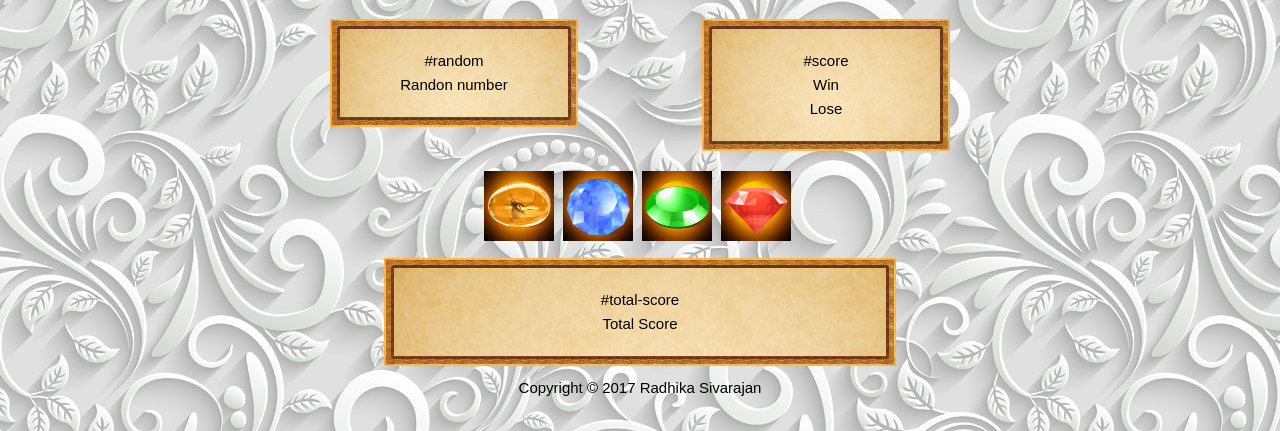
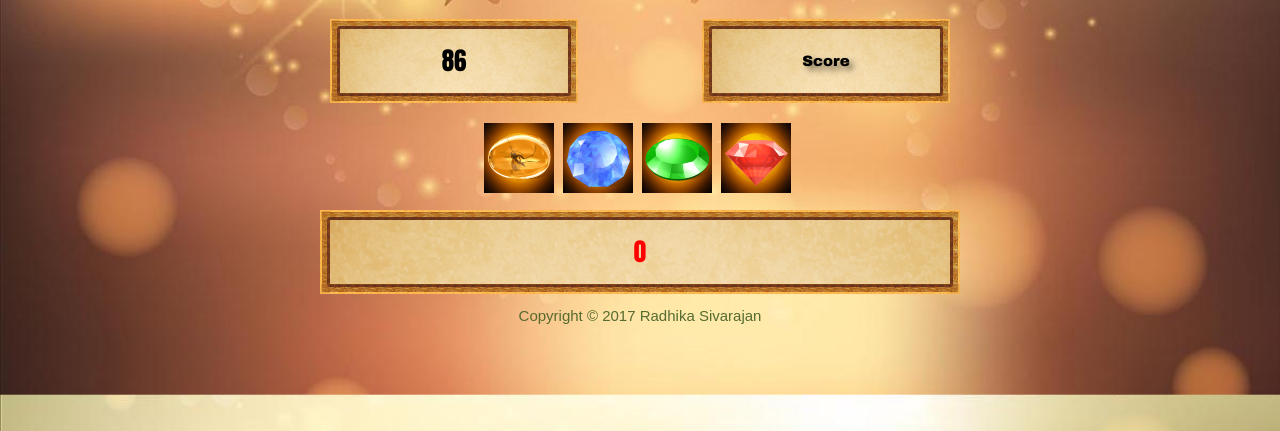
Before and after one commit to radhika-sivarajan/CrystalsCollector-Game, a PHP site: page / in a window 1280 px wide. Shown: the part 369-800 px from the top of the page. Run offline with PHP 8.4, Linux system fonts and the light colour scheme; some libraries are stand-ins or nearby versions.

Commit message:
Updated files

```diff
--- a/assets/css/style.css
+++ b/assets/css/style.css
@@ -6,7 +6,8 @@ body {
   font-family: 'Arial', 'Helvetica Neue', Helvetica, sans-serif;
   font-size: 15px;
   line-height: 24px;
-  background: url("../images/background.jpg") repeat;
+  background: url("../images/background_3.jpg");
+  background-size: cover;
 }
 
 div, footer{
@@ -37,14 +38,15 @@ h1 {
 }
 
 @-webkit-keyframes masked-animation {
-	0% {background-position: left bottom;}
-	100% {background-position: right bottom;}
+	0% {background-position: left;}
+	100% {background-position: right;}
 }
 
 ol {
 	background: url("../images/instruction.jpg");
 	background-size: cover;
 	padding: 30px;
+	color: #472a22;
 }
 
 h2 {
@@ -64,6 +66,15 @@ img {
 	background: url("../images/glitter2.gif") center;
 	background-size: cover;
 	margin-right: 5px;
+	-moz-transition: all .3s ease-out;
+ 	-webkit-transition: all .3s ease-out;
+	transition: all .3s ease-out;
+}
+
+img:hover {
+  -moz-transform: scale(1.3);
+  -webkit-transform: scale(1.3);
+  transform: scale(1.3);
 }
 
 .randomScore {
@@ -84,14 +95,31 @@ img {
 	border-image: url(../images/wood.png) 55 56 56 55 repeat;
 }
 
-#random { float: left; }
+#random {
+	float: left;
+	font-family: Impact, Charcoal, sans-serif;
+	font-size: 25px;
+}
 
-#score { float: right; }
+#score {
+	float: right;
+	font-family: Arial Black, Gadget, sans-serif;
+    font-size: 15px;
+	text-shadow: 4px 4px 6px rgba(0,0,0,0.5) ;
+}
 
 .crystalsDisplay {
 	text-align: center;
 }
 
+#total-score {
+	width: 50%;
+	font-family: Impact, Charcoal, sans-serif;
+	font-size: 25px;
+	color: red;
+}
+
 footer {
 	text-align: center;
+	color: darkolivegreen;
 }
--- a/assets/javascript/game.js
+++ b/assets/javascript/game.js
@@ -0,0 +1,65 @@
+$(document).ready(function() {
+
+	var win = 0;
+	var loss = 0;
+	var randomNumber;
+	var totalScore;
+	var amberCrystalNum;
+	var blueCrystalNum;
+	var greenCrystalNum;
+	var redCrystalNum;
+
+	//Updating score board with win, loss count
+	function updateScore(winCount, lossCount, comment){
+		var scores = comment + "<br>Win : " + winCount + "<br>Loss : " + lossCount ;
+		$("#score").html(scores);
+	}
+
+	//Start game
+	function startGame(){
+		randomNumber = Math.floor(Math.random() * 102) + 19;
+		$("#random").html(randomNumber);
+
+		totalScore=0;
+		$("#total-score").html(totalScore);
+
+		amberCrystalNum = Math.floor(Math.random() * 12) + 1;
+		blueCrystalNum = Math.floor(Math.random() * 12) + 1;
+		greenCrystalNum = Math.floor(Math.random() * 12) + 1;
+		redCrystalNum = Math.floor(Math.random() * 12) + 1;
+
+		$("#amberCrystal").attr("value", amberCrystalNum);
+	    $("#blueCrystal").attr("value", blueCrystalNum);
+	    $("#greenCrystal").attr("value", greenCrystalNum);
+	    $("#redCrystal").attr("value", redCrystalNum);
+	}
+
+    startGame();
+
+    //On clicking crystals
+    $(".crystal").on("click", function(){
+
+    	//Adding crystal values to reach random value by computer
+    	totalScore = totalScore + parseInt($(this).attr("value"));
+    	$("#total-score").html(totalScore);
+
+    	//If total score equal random number
+    	if(totalScore === randomNumber){
+    		win++;
+    		message = "You won !!";
+    		updateScore(win, loss, message);
+    		alert("WON !!");
+    		startGame();
+    	}
+
+    	//If total score is greater than random number
+    	if(totalScore > randomNumber){
+    		loss++;
+    		message = "You lost !!";
+    		updateScore(win, loss, message);
+    		alert("LOST !!");
+    		startGame();
+    	}
+    });
+
+});
--- a/index.html
+++ b/index.html
@@ -2,7 +2,9 @@
 <html>
 <head>
 	<meta charset="utf-8">
-	<title></title>
+	<title>Crystal Collector</title>
+
+	<script src="https://code.jquery.com/jquery-3.1.1.min.js"></script>
 
 	<link rel="stylesheet" type="text/css" href="assets/css/reset.css">
   	<link rel="stylesheet" type="text/css" href="assets/css/style.css">
@@ -23,18 +25,18 @@
 	</div>
 
 	<div class="randomScore">
-		<div id="random">#random<br>Randon number</div>
-		<div id="score">#score<br>Win<br>Lose</div>
+		<div id="random"></div>
+		<div id="score">Score</div>
 	</div>
 
-	<div id="crystals" class="crystalsDisplay">
-		<img id="amberCrystal" src="assets/images/amberCrystal.png">
-		<img id="blueCrystal" src="assets/images/blueCrystal.png">
-		<img id="greenCrystal" src="assets/images/greenCrystal.png">
-		<img id="redCrystal" src="assets/images/redCrystal.png">
+	<div class="crystalsDisplay">
+		<img id="amberCrystal" class="crystal" src="assets/images/amberCrystal.png">
+		<img id="blueCrystal" class="crystal" src="assets/images/blueCrystal.png">
+		<img id="greenCrystal" class="crystal" src="assets/images/greenCrystal.png">
+		<img id="redCrystal" class="crystal" src="assets/images/redCrystal.png">
 	</div>
 
-	<div id="total-score">#total-score<br>Total Score</div>
+	<div id="total-score">Total Score</div>
 
 	<footer>
 		<p>Copyright &copy; 2017 Radhika Sivarajan</p>
```
Also changed, not shown: assets/images/background_1.jpg (added), assets/images/background_2.jpg (renamed from assets/images/background.jpg), assets/images/background_3.jpg (added), assets/images/background_4.jpg (added), assets/images/jewel.jpg.
